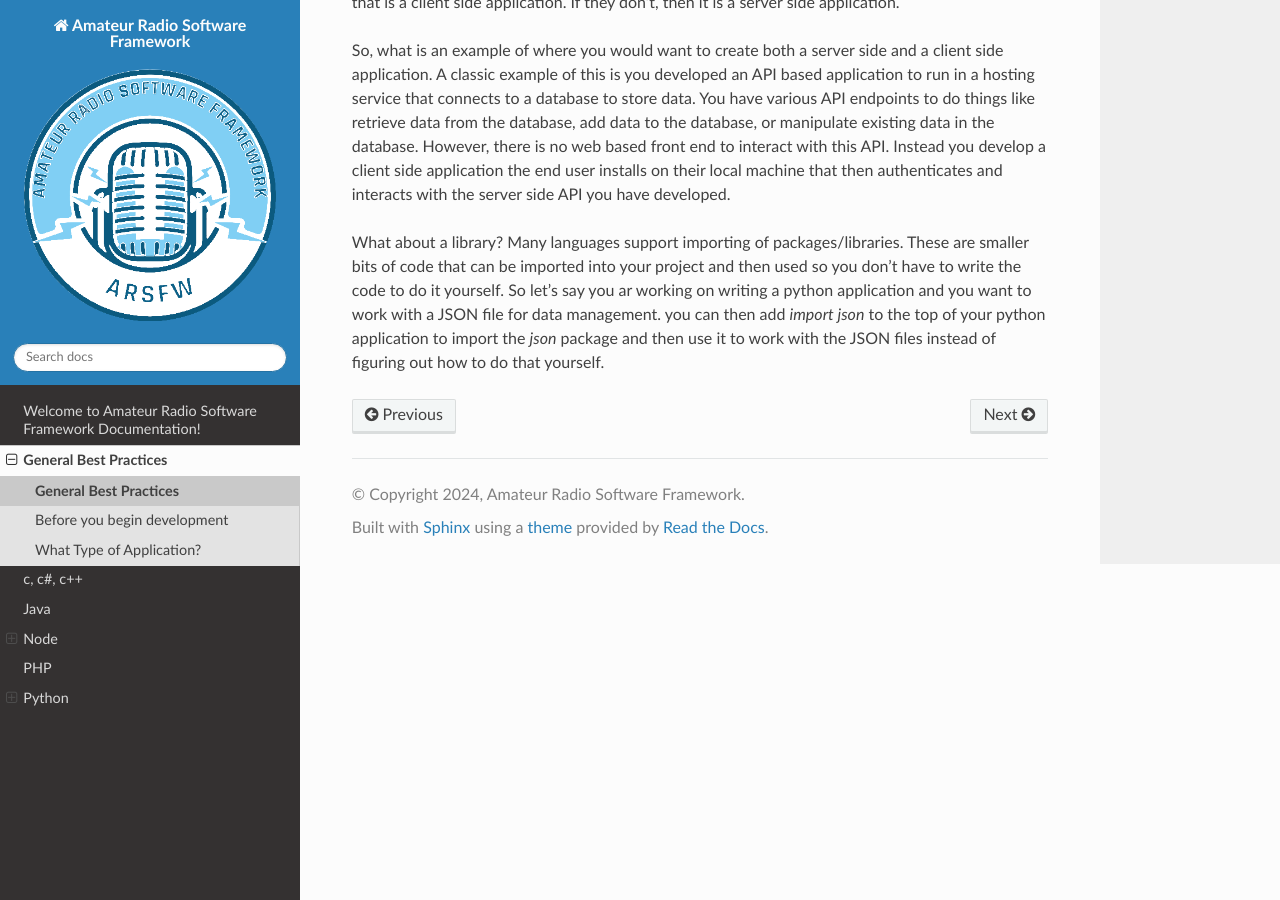
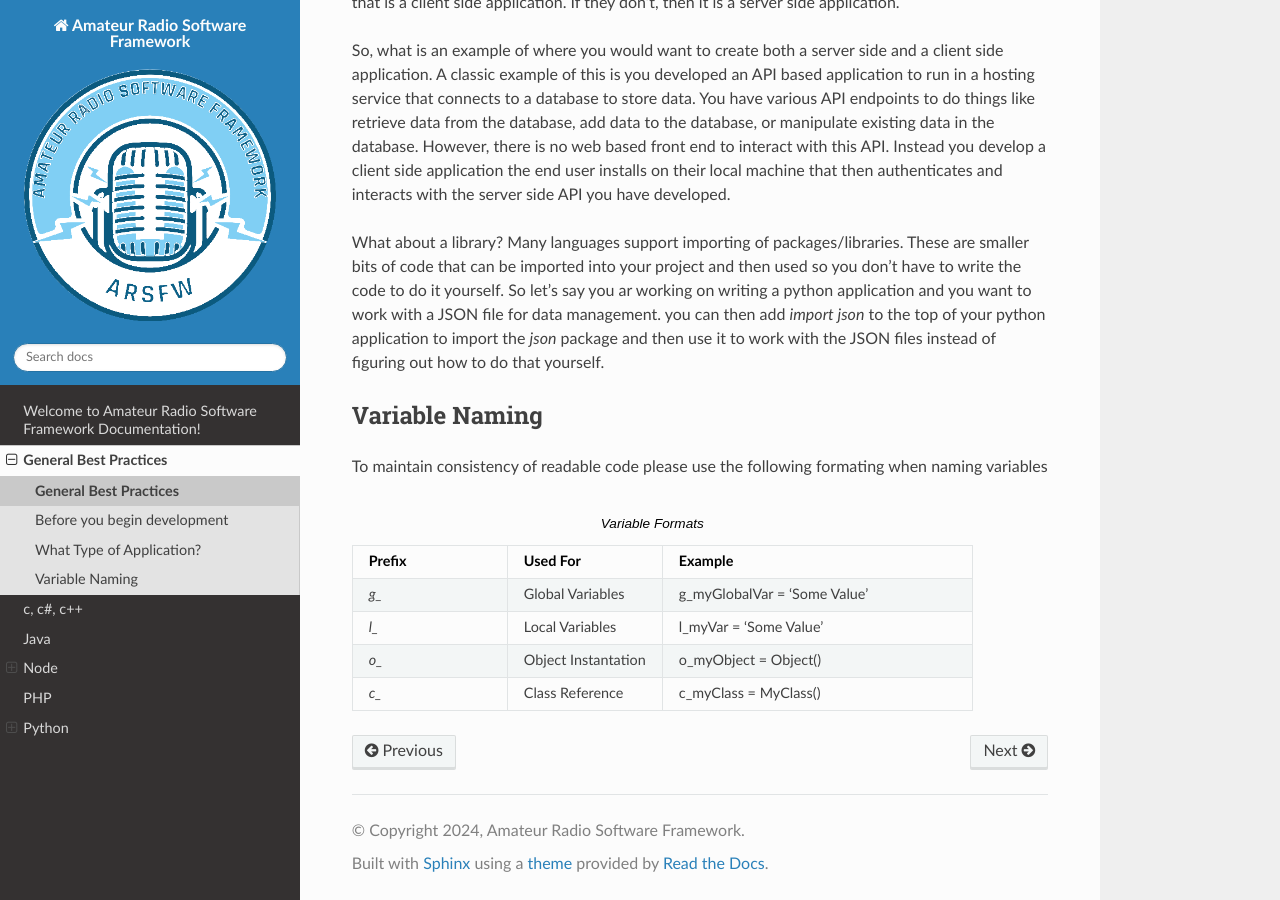
Before and after one commit to Amateur-Radio-Software-Framework/documentation, a Sphinx documentation site: the page built from docs/source/general/index.rst, in a window 1280 px wide and 900 px high, scrolled down 1289 px. Built offline with Sphinx 7.4.7 and the Read the Docs theme 2.0.0, drawn with Linux system fonts in a browser that asks for light colours.

Commit message:
add variable naming standards

```diff
--- a/docs/source/general/index.rst
+++ b/docs/source/general/index.rst
@@ -53,3 +53,28 @@ So, what are some examples of a client side application. Well a contact logger s
 So, what is an example of where you would want to create both a server side and a client side application. A classic example of this is you developed an API based application to run in a hosting service that connects to a database to store data. You have various API endpoints to do things like retrieve data from the database, add data to the database, or manipulate existing data in the database. However, there is no web based front end to interact with this API. Instead you develop a client side application the end user installs on their local machine that then authenticates and interacts with the server side API you have developed.
 
 What about a library? Many languages support importing of packages/libraries. These are smaller bits of code that can be imported into your project and then used so you don't have to write the code to do it yourself. So let's say you ar working on writing a python application and you want to work with a JSON file for data management. you can then add `import json` to the top of your python application to import the `json` package and then use it to work with the JSON files instead of figuring out how to do that yourself.
+
+Variable Naming
+###############
+
+To maintain consistency of readable code please use the following formating when naming variables
+
+.. list-table:: Variable Formats
+   :widths: 25 25 50
+   :header-rows: 1
+
+   * - Prefix
+     - Used For
+     - Example
+   * - `g_`
+     - Global Variables
+     - g_myGlobalVar = 'Some Value'
+   * - `l_`
+     - Local Variables
+     - l_myVar = 'Some Value'
+   * - `o_`
+     - Object Instantation
+     - o_myObject = Object()
+   * - `c_`
+     - Class Reference
+     - c_myClass = MyClass()
```
Also changed, not shown: CHANGELOG.md (+1 -0 lines).
